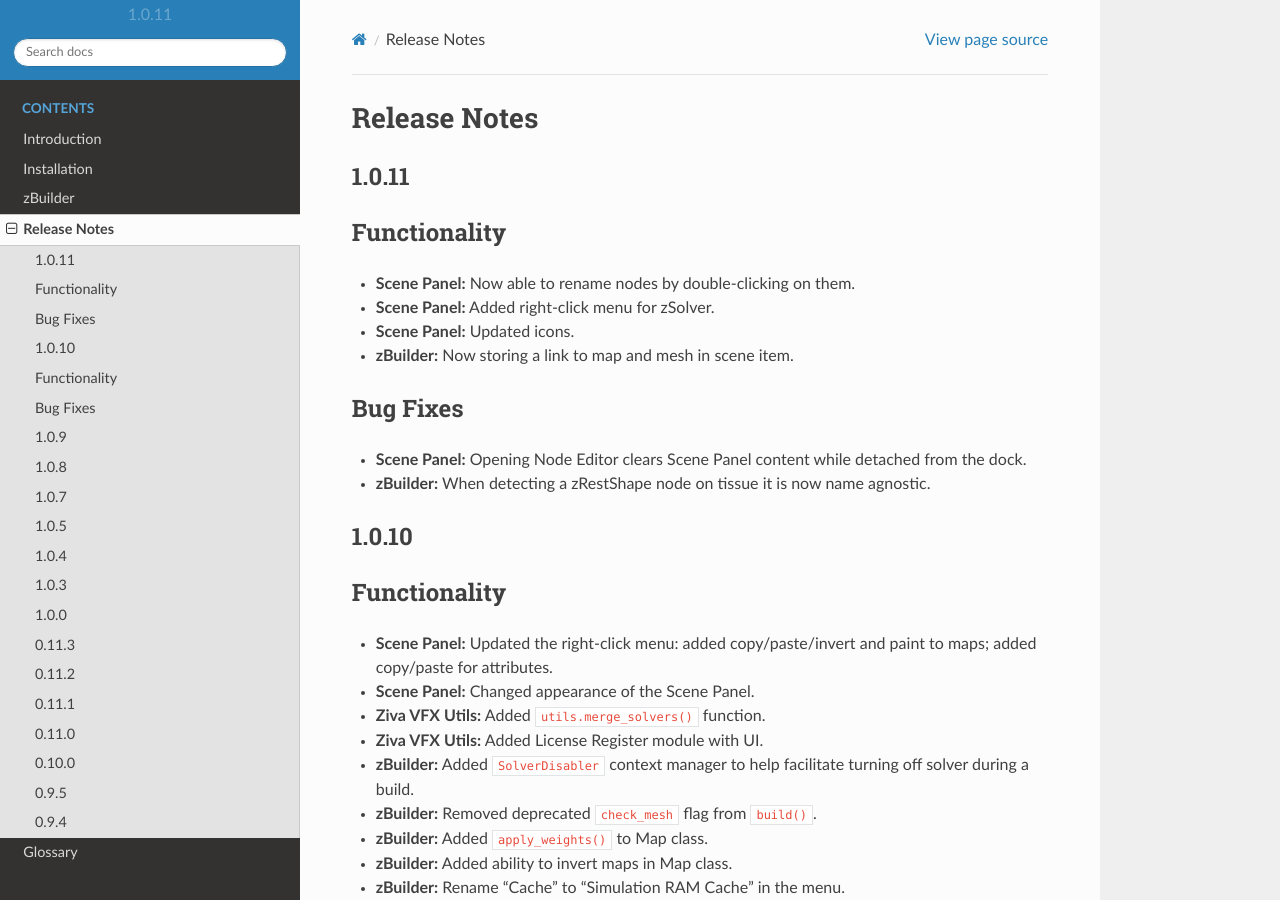
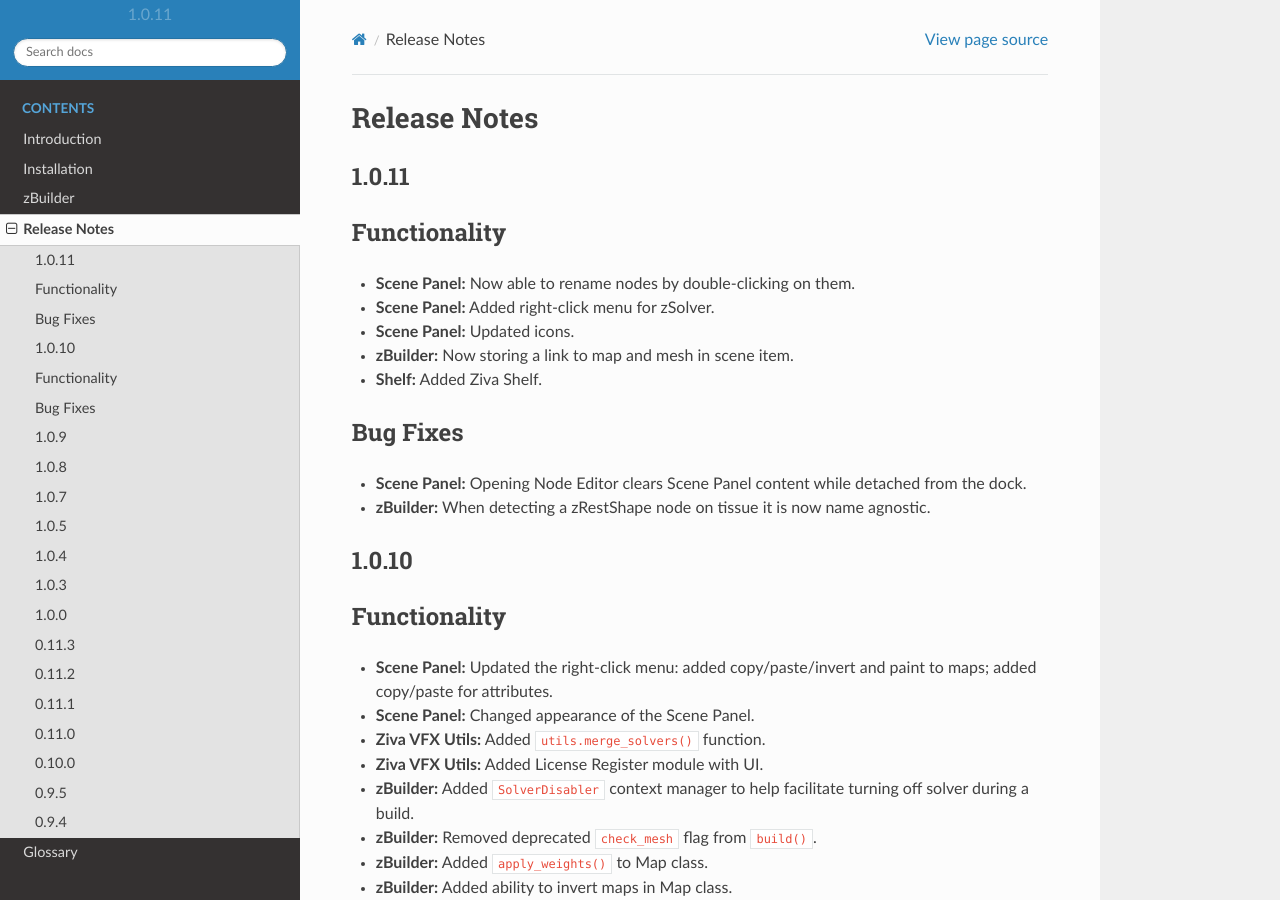
Before and after one commit to Unity-Technologies/ziva-vfx-utils, a Sphinx documentation site: the page built from docs/release.rst, in a window 1280 px wide and 900 px high. Built offline with Sphinx 7.4.7 and the Read the Docs theme 2.0.0, drawn with Linux system fonts in a browser that asks for light colours; pages that are not in the unit, such as notebooks, are missing from menus.

Commit message:
VFXACT-605 Add shelf release note

```diff
--- a/docs/release.rst
+++ b/docs/release.rst
@@ -19,6 +19,7 @@
 - **Scene Panel:** Added right-click menu for zSolver.
 - **Scene Panel:** Updated icons.
 - **zBuilder:** Now storing a link to map and mesh in scene item.
+- **Shelf:** Added Ziva Shelf.
 
 Bug Fixes
 ---------
```
